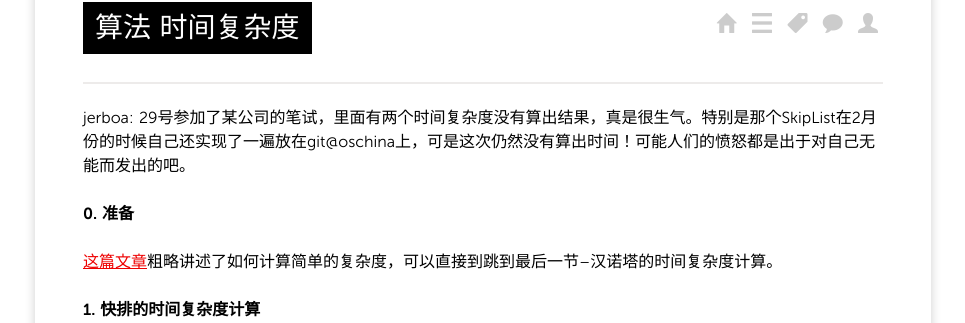
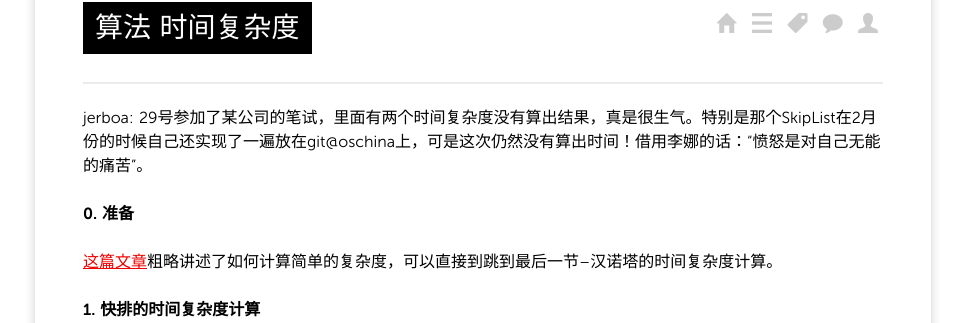
Before and after one commit to jerboa-ustc/jerboa-ustc.github.com, a Jekyll site: the page built from _posts/2014/2014-03-31-时间复杂度计算.md, in a window 1280 px wide. Shown: the part 100-423 px from the top of the page, without its empty margins (157-1122 px from the left). Built offline with Jekyll 4.4.1, drawn with Linux system fonts in a browser that asks for light colours; Markdown is read by kramdown in place of the engine named in the settings; comment, search, counter and statistics services are not loaded.

Commit message:
时间复杂度

```diff
--- a/_posts/2014/2014-03-31-时间复杂度计算.md
+++ b/_posts/2014/2014-03-31-时间复杂度计算.md
@@ -8,7 +8,7 @@ categories:
 ---
 
 jerboa:
-29号参加了某公司的笔试，里面有两个时间复杂度没有算出结果，真是很生气。特别是那个SkipList在2月份的时候自己还实现了一遍放在git@oschina上，可是这次仍然没有算出时间！可能人们的愤怒都是出于对自己无能而发出的吧。
+29号参加了某公司的笔试，里面有两个时间复杂度没有算出结果，真是很生气。特别是那个SkipList在2月份的时候自己还实现了一遍放在git@oschina上，可是这次仍然没有算出时间！借用李娜的话：“愤怒是对自己无能的痛苦”。
 
 **0. 准备**
 
```
